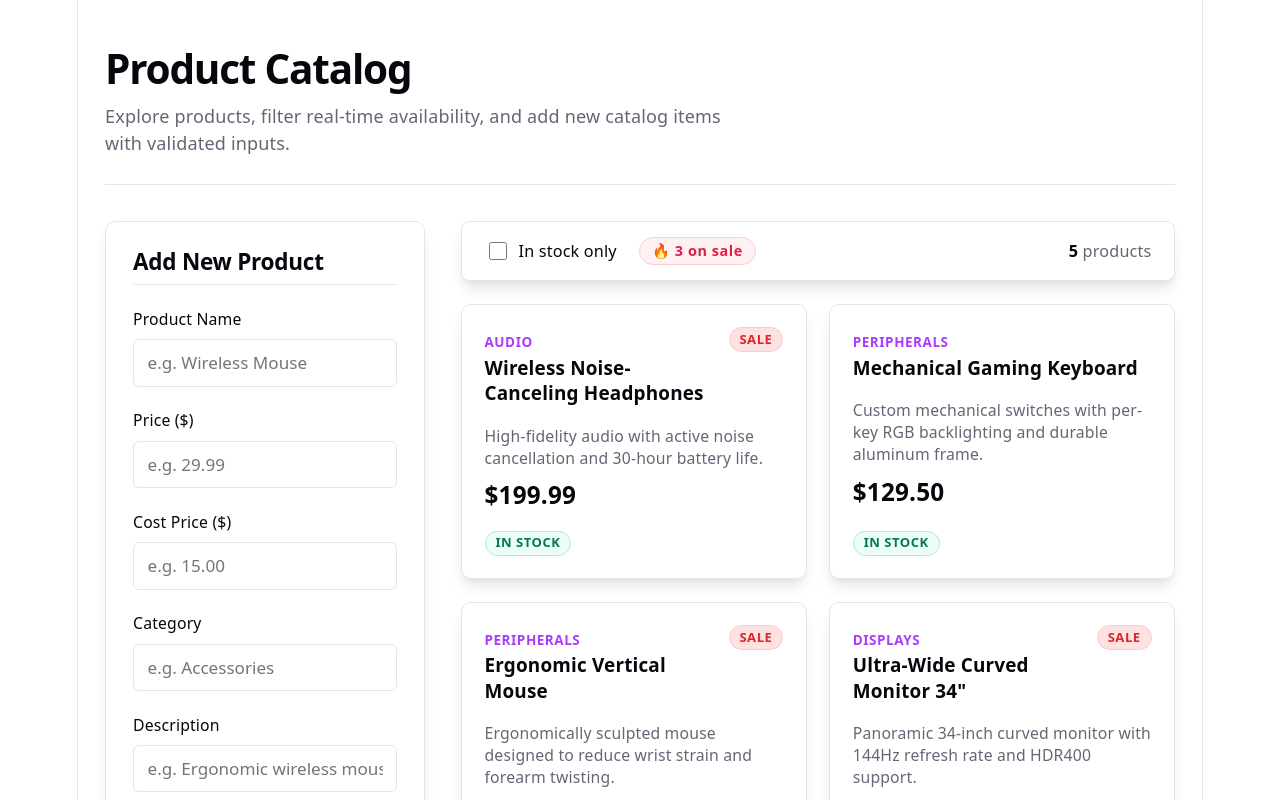
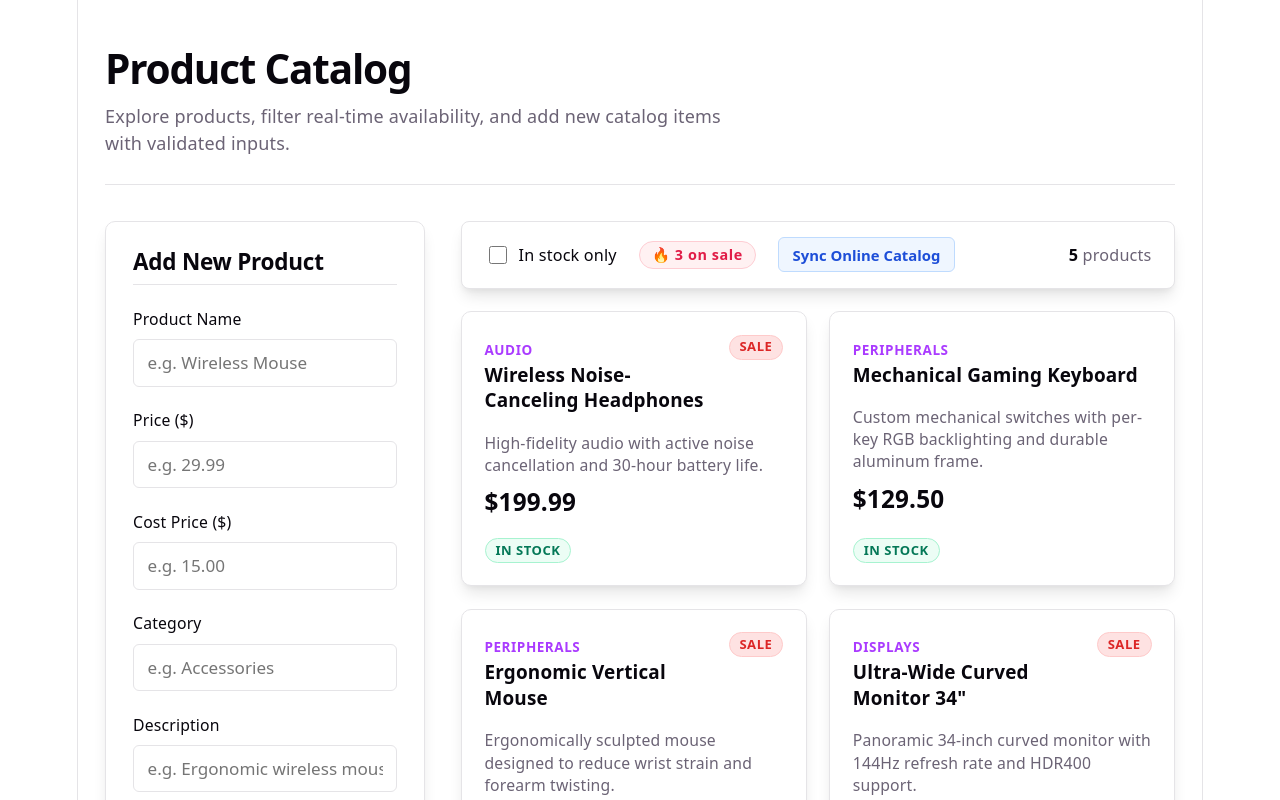
Before and after one commit to lyyeakkhai/ecommerce-app, a React (Vite) app: page / in a window 1280 px wide. Shown: the top 800 px of the page. Built offline with nearby package versions, Linux system fonts and the light colour scheme.

Commit message:
feat: add online catalog sync endpoint and button feature

```diff
--- a/src/App.css
+++ b/src/App.css
@@ -223,6 +223,67 @@
   accent-color: #2563eb;
 }
 
+.sync-button {
+  display: inline-flex;
+  align-items: center;
+  gap: 0.35rem;
+  padding: 0.375rem 0.75rem;
+  font-size: 0.825rem;
+  font-weight: 600;
+  color: #1d4ed8;
+  background: #eff6ff;
+  border: 1px solid #bfdbfe;
+  border-radius: 6px;
+  cursor: pointer;
+  transition: background-color 0.15s ease, border-color 0.15s ease, transform 0.1s ease;
+  font-family: inherit;
+}
+
+.sync-button:hover:not(:disabled) {
+  background: #dbeafe;
+  border-color: #93c5fd;
+}
+
+.sync-button:active:not(:disabled) {
+  transform: translateY(1px);
+}
+
+.sync-button:disabled {
+  opacity: 0.6;
+  cursor: not-allowed;
+}
+
+@media (prefers-color-scheme: dark) {
+  .sync-button {
+    background: rgba(37, 99, 235, 0.15);
+    color: #93c5fd;
+    border: 1px solid rgba(59, 130, 246, 0.35);
+  }
+
+  .sync-button:hover:not(:disabled) {
+    background: rgba(37, 99, 235, 0.25);
+    border-color: rgba(59, 130, 246, 0.5);
+  }
+}
+
+.sync-error-banner {
+  padding: 0.75rem 1rem;
+  border-radius: 6px;
+  background: #fef2f2;
+  color: #b91c1c;
+  border: 1px solid #fecaca;
+  font-size: 0.875rem;
+  font-weight: 500;
+}
+
+@media (prefers-color-scheme: dark) {
+  .sync-error-banner {
+    background: rgba(239, 68, 68, 0.15);
+    color: #fca5a5;
+    border: 1px solid rgba(239, 68, 68, 0.3);
+  }
+}
+
 .product-count-display {
   font-size: 0.9rem;
   color: var(--text);
--- a/src/App.tsx
+++ b/src/App.tsx
@@ -11,9 +11,34 @@ function App() {
   const [inStockOnly, setInStockOnly] = useState<boolean>(() => {
     return new URLSearchParams(window.location.search).get('inStockOnly') === 'true';
   });
+  const [isSyncing, setIsSyncing] = useState<boolean>(false);
+  const [syncError, setSyncError] = useState<string | null>(null);
 
   const handleAddProduct = (newProduct: Product): void => {
     setProducts((prev) => [newProduct, ...prev]);
+  };
+
+  const handleSyncOnlineCatalog = async (): Promise<void> => {
+    setIsSyncing(true);
+    setSyncError(null);
+    try {
+      const res = await fetch('/api/products-deals.json');
+      if (!res.ok) {
+        throw new Error(`HTTP error! status: ${res.status}`);
+      }
+      const deals: Product[] = await res.json();
+      setProducts((prev) => {
+        const existingIds = new Set(prev.map((p) => p.id));
+        const newDeals = deals.filter((deal) => !existingIds.has(deal.id));
+        return [...prev, ...newDeals];
+      });
+    } catch (err) {
+      const message = err instanceof Error ? err.message : 'Failed to sync deals';
+      console.error('Failed to sync online catalog:', err);
+      setSyncError(message);
+    } finally {
+      setIsSyncing(false);
+    }
   };
 
   const filteredProducts: Product[] = inStockOnly
@@ -42,7 +67,14 @@ function App() {
             onToggleInStock={setInStockOnly}
             productCount={filteredProducts.length}
             saleCount={saleCount}
+            onSyncOnlineCatalog={handleSyncOnlineCatalog}
+            isSyncing={isSyncing}
           />
+          {syncError && (
+            <div className="sync-error-banner" role="alert">
+              Sync failed: {syncError}
+            </div>
+          )}
           <ProductGrid products={filteredProducts} />
         </section>
       </main>
--- a/src/components/ProductFilter.tsx
+++ b/src/components/ProductFilter.tsx
@@ -3,6 +3,9 @@ interface ProductFilterProps {
   onToggleInStock: (checked: boolean) => void;
   productCount: number;
   saleCount: number;
+  onSyncOnlineCatalog?: () => void;
+  onSyncDeals?: () => void;
+  isSyncing?: boolean;
 }
 
 export function ProductFilter({
@@ -10,7 +13,12 @@ export function ProductFilter({
   onToggleInStock,
   productCount,
   saleCount,
+  onSyncOnlineCatalog,
+  onSyncDeals,
+  isSyncing = false,
 }: ProductFilterProps) {
+  const handleSync = onSyncOnlineCatalog ?? onSyncDeals;
+
   return (
     <section className="catalog-filter-bar">
       <div className="filter-controls">
@@ -29,6 +37,17 @@ export function ProductFilter({
             🔥 {saleCount} on sale
           </span>
         )}
+
+        {handleSync && (
+          <button
+            type="button"
+            onClick={handleSync}
+            disabled={isSyncing}
+            className="sync-button"
+          >
+            {isSyncing ? 'Syncing...' : 'Sync Online Catalog'}
+          </button>
+        )}
       </div>
 
       <div className="product-count-display">
```
Also changed, not shown: public/api/products-deals.json (added, +32 -0 lines).
